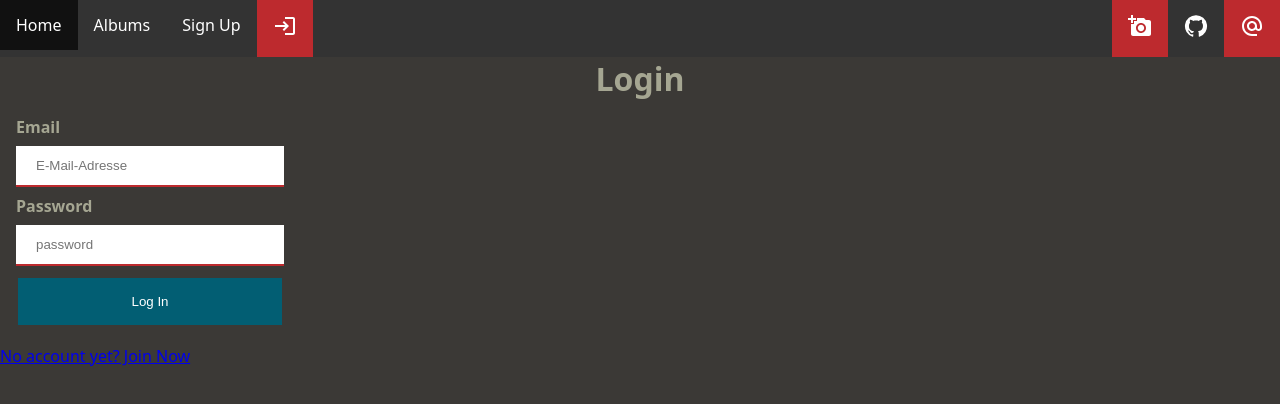
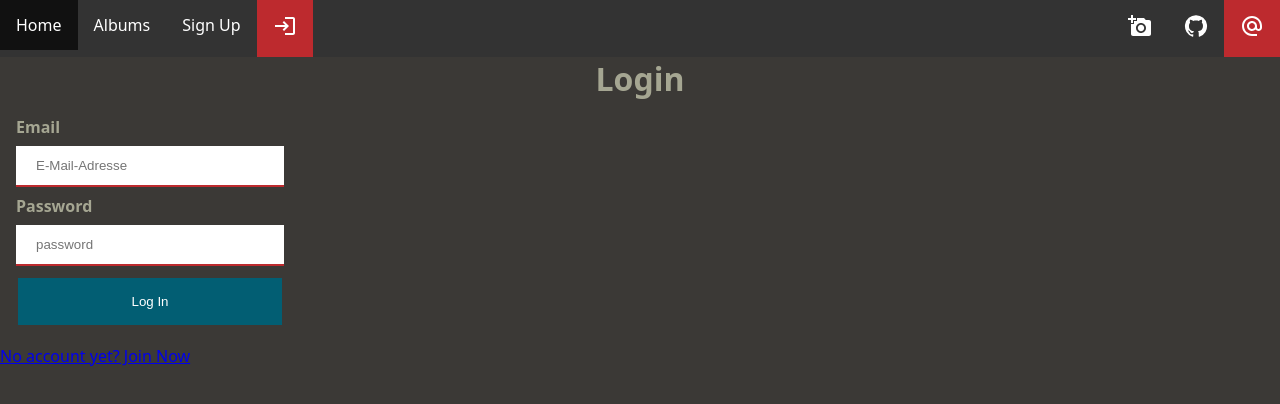
Before and after one commit to marceljaworski/Fotogalerie_Web-App, a React (Vite) app: page /login in a window 1280 px wide. Shown: the top 404 px of the page. Built offline with nearby package versions, Linux system fonts and the light colour scheme; no server answers.

Commit message:
upload component

```diff
--- a/src/App.tsx
+++ b/src/App.tsx
@@ -5,6 +5,7 @@ import Home from "./views/Home";
 import Albums from "./views/Albums";
 import Login from "./views/Login";
 import SignUp from "./views/SignUp";
+import Upload from './views/Upload';
 import NoPage from "./views/NoPage";
 
 function App() {
@@ -22,6 +23,7 @@ function App() {
           <Route path="albums" element={<Albums />} />
           <Route path="login" element={<Login />} />
           <Route path="signup" element={<SignUp />} />
+          <Route path="upload" element={<Upload />} />
           <Route path="*" element={<NoPage />} />
         </Route>
       </Routes>
--- a/src/components/Layout.tsx
+++ b/src/components/Layout.tsx
@@ -24,7 +24,7 @@ const Layout = () => {
           </li>
           <li className="grow"></li>
           <li>
-          <NavLink to="/login" className={({ isActive }) => (isActive ? 'active' : 'inactive')}><AddAPhotoIcon></AddAPhotoIcon></NavLink>
+          <NavLink to="/upload" className={({ isActive }) => (isActive ? 'active' : 'inactive')}><AddAPhotoIcon></AddAPhotoIcon></NavLink>
           </li>
           <li>
             <NavLink to="https://github.com/marceljaworski" className={({ isActive }) => (isActive ? 'active' : 'inactive')}><GitHubIcon></GitHubIcon></NavLink>
--- /dev/null
+++ b/src/views/Upload.tsx
@@ -0,0 +1,15 @@
+import React from 'react'
+
+function Upload() {
+  return (
+    <div>
+        <h1>Upload</h1>
+        <form method="post" encType="multipart/form-data" action="/upload">
+            <input type="file" name="file" />
+            <input type="submit" value="Submit" />
+        </form>
+    </div>
+  )
+}
+
+export default Upload
```
